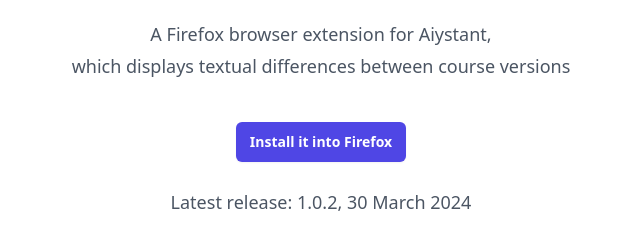
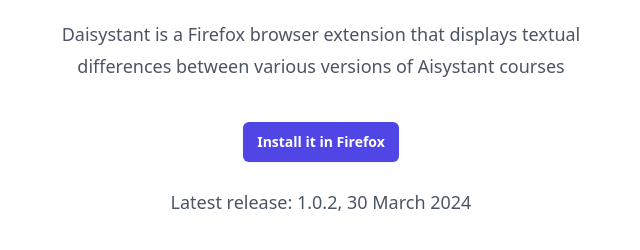
Before and after one commit to dottedmag/daisystant, a browser extension: page web/index.html in a window 1280 px wide. Shown: the part 174-424 px from the top of the page, without its empty margins (319-959 px from the left). Drawn offline with Linux system fonts and the light colour scheme.

Commit message:
Improve grammar

```diff
--- a/web/index.html
+++ b/web/index.html
@@ -9,9 +9,9 @@
       <div class="px-6 py-24 sm:px-6 sm:py-32 lg:px-8">
 	<div class="mx-auto max-w-2xl text-center">
 	  <h2 class="text-3xl font-bold tracking-tight text-gray-900 sm:text-4xl">Daisystant</h2>
-	  <p class="mx-auto mt-6 max-w-xl text-lg leading-8 text-gray-600">A Firefox browser extension for Aiystant,<br>which displays textual differences between course versions</p>
+	  <p class="mx-auto mt-6 max-w-xl text-lg leading-8 text-gray-600">Daisystant is a Firefox browser extension that displays textual differences between various versions of Aisystant courses</p>
 	  <div class="mt-10 flex items-center justify-center gap-x-6">
-            <a href="daisystant-1.0.2.xpi" class="rounded-md bg-indigo-600 px-3.5 py-2.5 text-sm font-semibold text-white shadow-sm hover:bg-indigo-500 focus-visible:outline focus-visible:outline-2 focus-visible:outline-offset-2 focus-visible:outline-indigo-600">Install it into Firefox</a>
+            <a href="daisystant-1.0.2.xpi" class="rounded-md bg-indigo-600 px-3.5 py-2.5 text-sm font-semibold text-white shadow-sm hover:bg-indigo-500 focus-visible:outline focus-visible:outline-2 focus-visible:outline-offset-2 focus-visible:outline-indigo-600">Install it in Firefox</a>
 	  </div>
 	  <p class="mx-auto mt-6 max-w-xl text-lg leading-8 text-gray-600">Latest release: 1.0.2, 30 March 2024</p>
 	</div>
```
